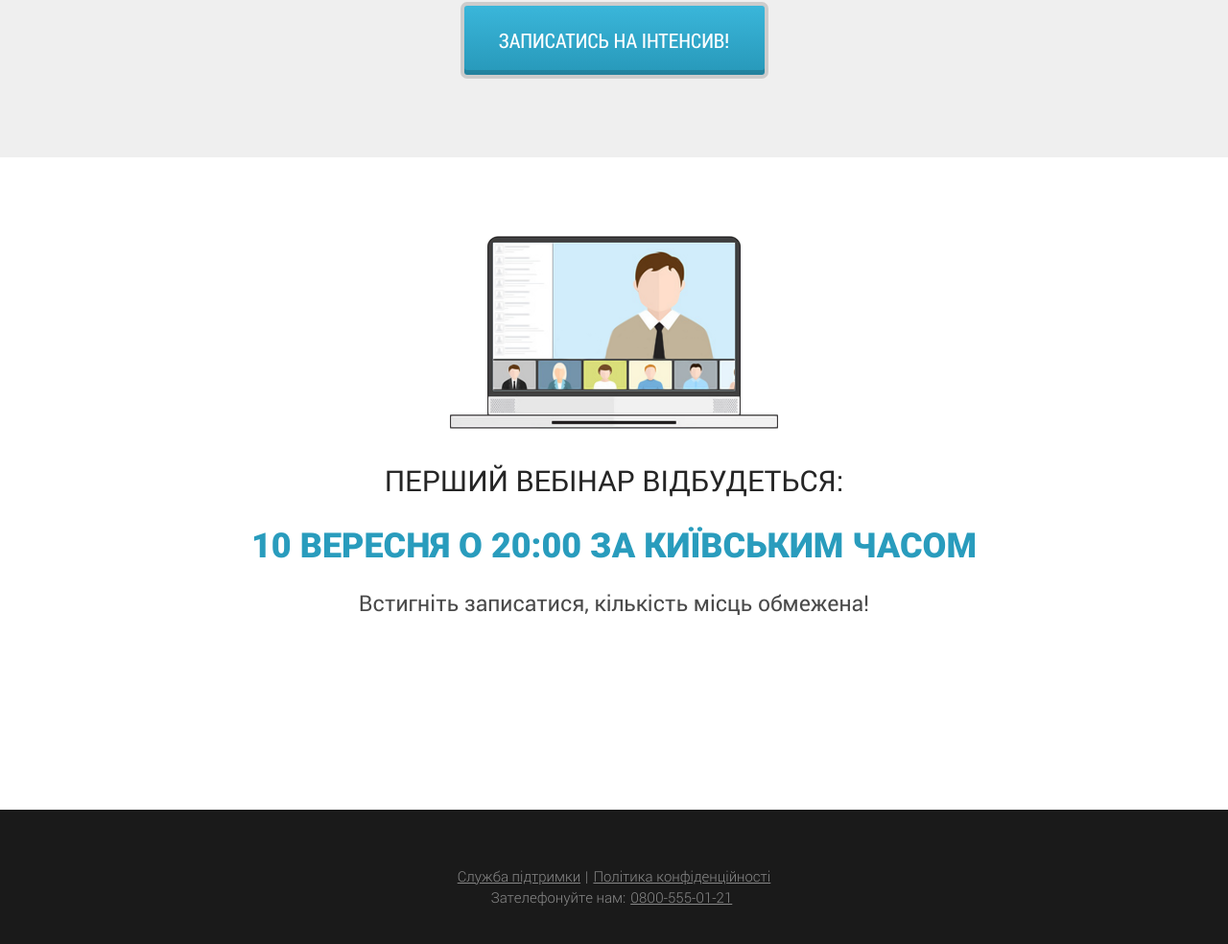
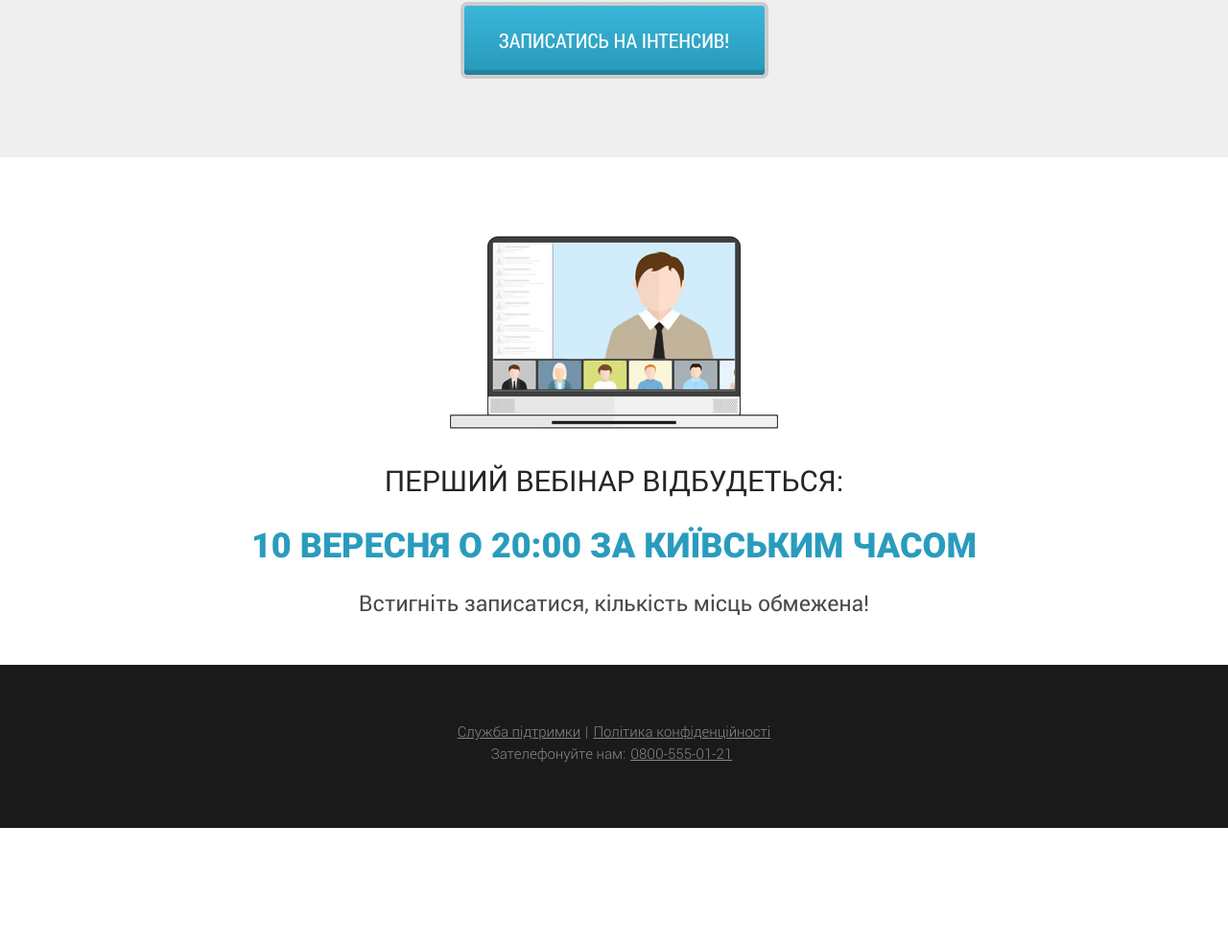
Before and after one commit to Qunthunnan/Wordpress, a website: page src/index.html in a window 1280 px wide. Shown: the part 3060-4044 px from the top of the page at 96% size. After the commit the page ends 3923 px from the top, so only its background shows below. Drawn offline with nearby package versions, Linux system fonts and the light colour scheme; files that its build step writes are made by us from their sources.

Commit message:
08.08.2023 fix

```diff
--- a/src/index.html
+++ b/src/index.html
@@ -3,7 +3,7 @@
 <head>
     <meta charset="UTF-8">
     <meta name="viewport" content="width=device-width, initial-scale=1.0">
-    <title>Document</title>
+    <title>WordPress</title>
     <link rel="stylesheet" href="https://cdnjs.cloudflare.com/ajax/libs/normalize/8.0.1/normalize.min.css">
     <link rel="stylesheet" href="css/style.min.css">
     <link rel="apple-touch-icon" sizes="76x76" href="icons/favicon/apple-touch-icon.png">
--- a/src/sass/blocks/_first-webinar.scss
+++ b/src/sass/blocks/_first-webinar.scss
@@ -1,6 +1,6 @@
 .first-webinar{
-    min-height: 680px;
-    padding: 82px 0px 64px 0px;
+    min-height: 520px;
+    padding: 82px 0 52px 0;
 }
 .first-webinar .first-img{
     display: block;
```
Also changed, not shown: dist/css/style.min.css, dist/index.html.
